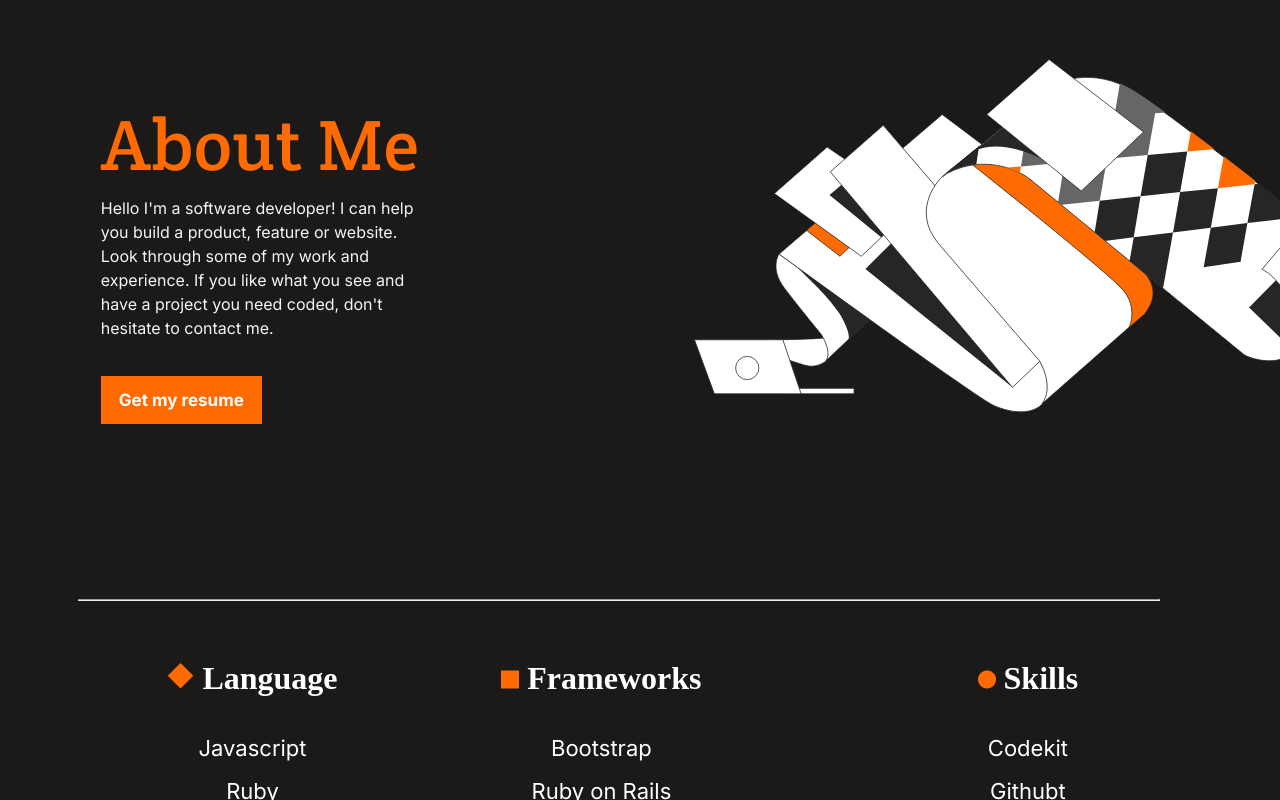
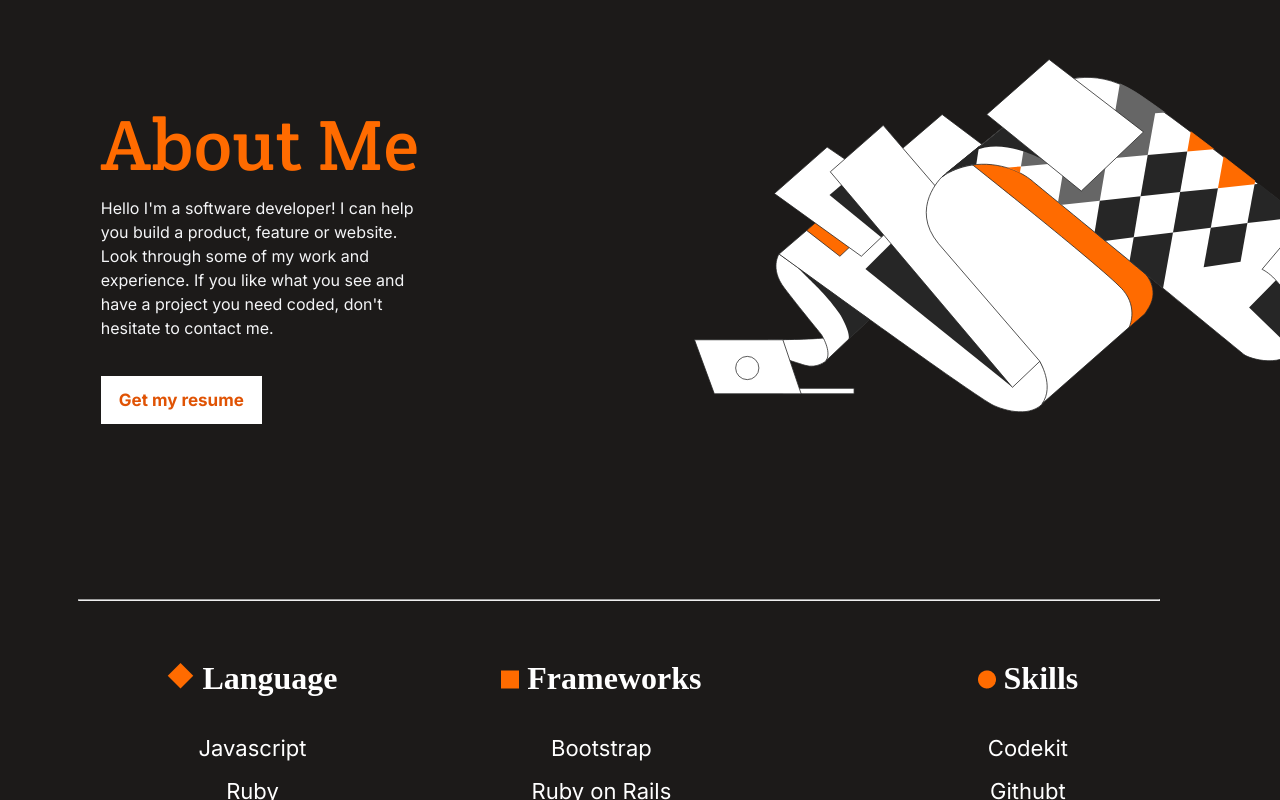
Before and after one commit to ashmalzahra/Portfolio, a website: page index.html in a window 1280 px wide. In both pictures the pointer is over the button "Get my resume". Shown: the part 2482-3282 px from the top of the page. Drawn offline with Linux system fonts and the light colour scheme.

Commit message:
Button transition

```diff
--- a/style.css
+++ b/style.css
@@ -748,3 +748,14 @@ input:invalid:required {
   gap: 24px;
   padding: 12px 0;
 }
+
+
+.resume{
+transition: all 0.5s ease-out;
+}
+
+.resume:hover,
+.resume:focus{
+background-color: #fff;
+color: #e05304;
+}
```
